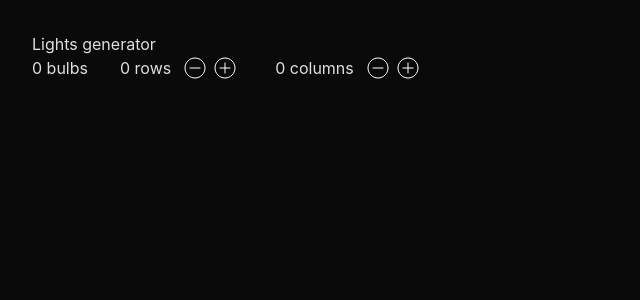
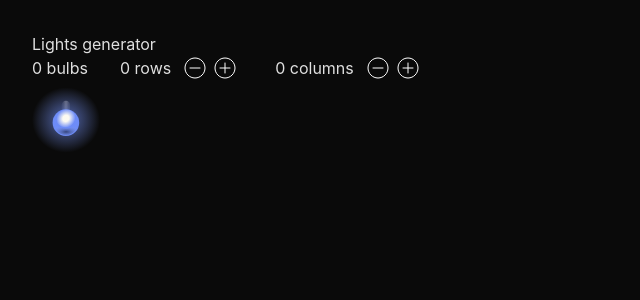
Before and after one commit to martarzepka/lights-generator-app, a React (Vite) app: page / in a window 1280 px wide. Shown: the top 300 px of the page, without its empty margins (0-640 px from the left). Built offline with nearby package versions, Linux system fonts and the light colour scheme.

Commit message:
feat: create light

```diff
--- a/src/App.jsx
+++ b/src/App.jsx
@@ -1,5 +1,6 @@
 import "./App.css";
 import { Counter } from "./components/Counter";
+import { SingleLight } from "./components/SingleLight";
 import { Text } from "./components/Text";
 
 function App() {
@@ -11,7 +12,9 @@
         <Counter text={"rows"} count={0}/>
         <Counter text={"columns"} count={0}/>
       </nav>
-
+      <div>
+        <SingleLight/>
+      </div>
     </div>
   );
 }
--- /dev/null
+++ b/src/components/SingleLight.jsx
@@ -0,0 +1,17 @@
+import { useState } from "react";
+import LightTurnedOff from "/images/light-turned-off.svg";
+import LightBlue from "/images/light-blue.svg";
+
+export const SingleLight = () =>
+{
+    const [isOn, setOn] = useState(true);
+
+    const imageSrc = isOn ? LightBlue : LightTurnedOff;
+
+    const handleToggle = () =>
+    {
+        setOn(!isOn);
+    }
+
+    return <img onClick={handleToggle} src={imageSrc} alt="Single Light" />;
+};
```
Also changed, not shown: public/images/light-turned-off.svg (added).
